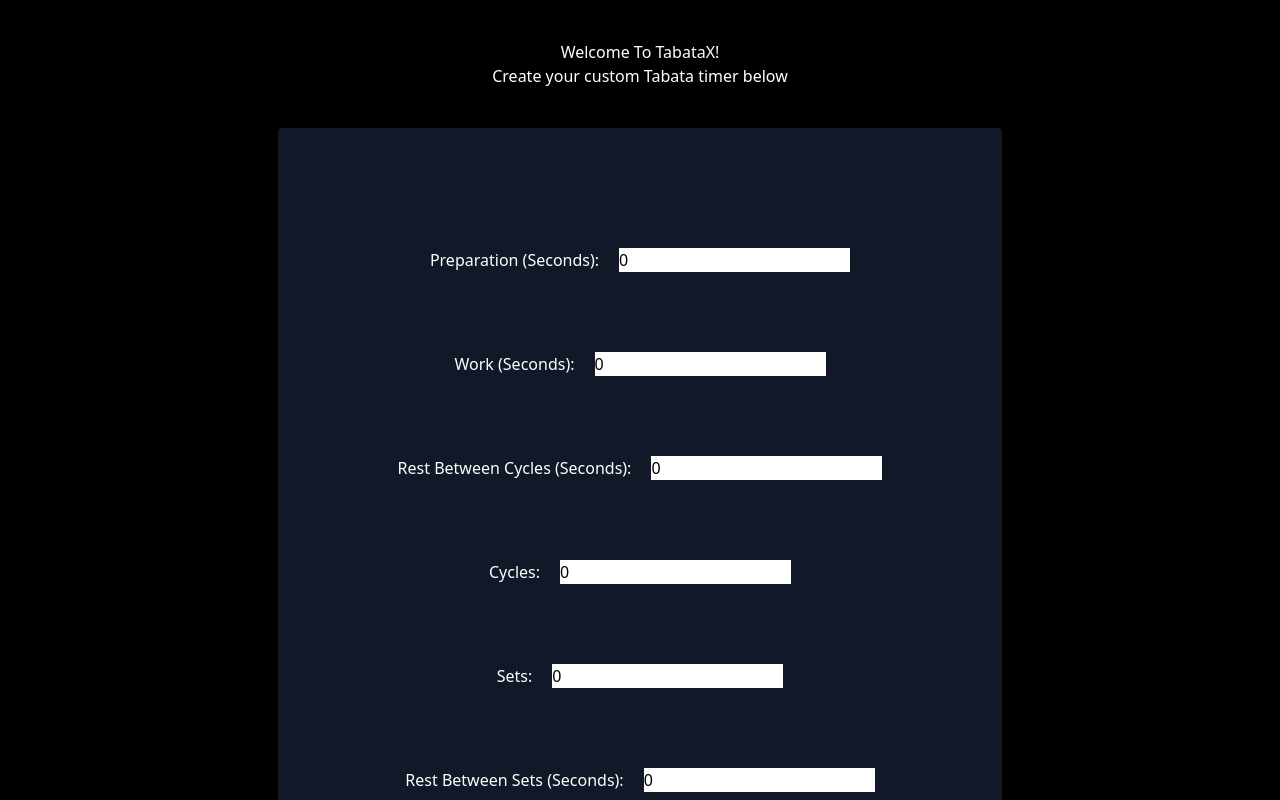
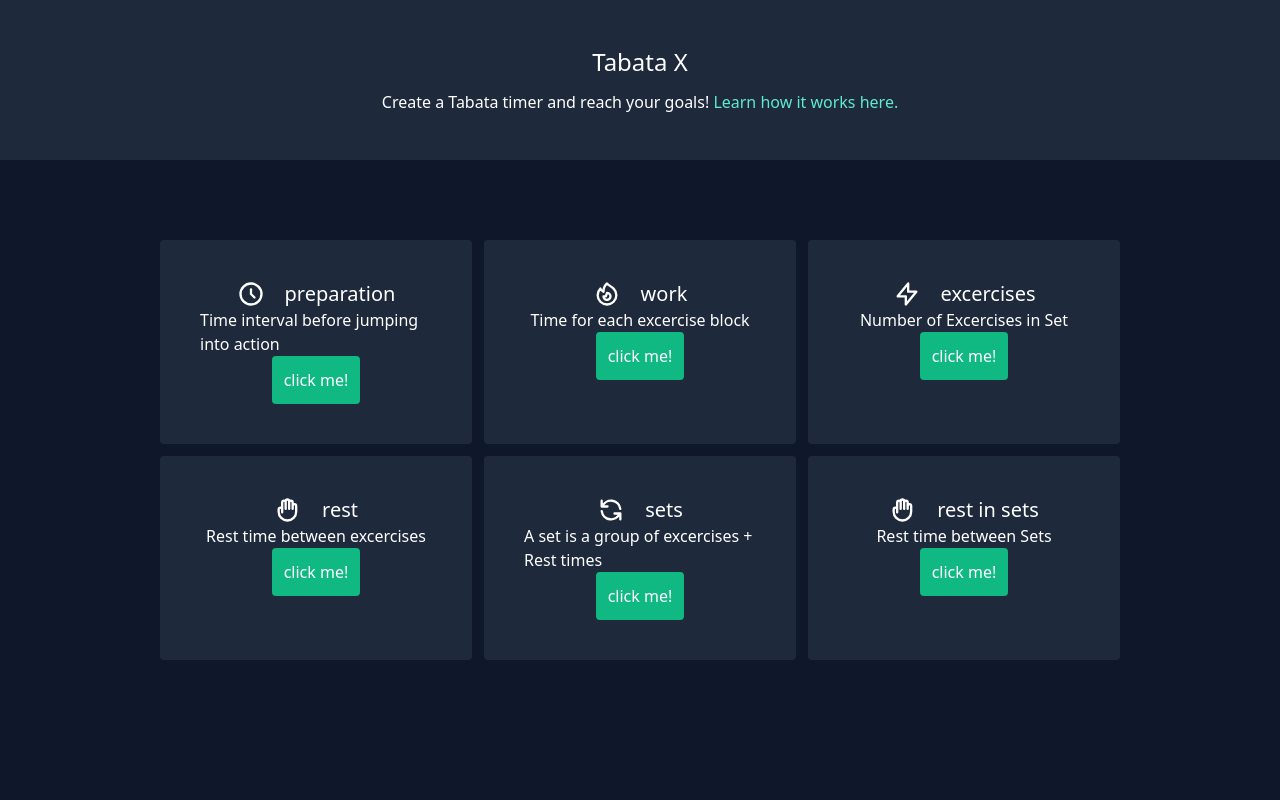
Before and after one commit to falvarezco/upfiit, a React (Vite) app: page / in a window 1280 px wide. Shown: the top 800 px of the page. Built offline with nearby package versions, Linux system fonts and the light colour scheme.

Commit message:
Initial Steps to Design Layout Addition

```diff
--- a/package.json
+++ b/package.json
@@ -19,6 +19,7 @@
     "tailwindcss": "^3.0.24"
   },
   "dependencies": {
+    "@heroicons/react": "^1.0.6",
     "@reduxjs/toolkit": "^1.8.1",
     "@types/react-router-dom": "^5.3.3",
     "formik": "^2.2.9",
--- a/src/App.tsx
+++ b/src/App.tsx
@@ -1,15 +1,16 @@
-import {Component, FC, ReactNode} from 'react';
 import {
   Routes,
   Route,
 } from "react-router-dom";
 import Config from './pages/Config'
+import TabataCounter from './pages/TabataCounter'
 
 
 const App = () => {
   return (
     <Routes>
       <Route path="/" element={<Config/>}/>
+      <Route path="/counter" element={<TabataCounter/>}/>
     </Routes>
   );
 }
--- /dev/null
+++ b/src/components/ConfigCard.tsx
@@ -0,0 +1,47 @@
+import {FC} from 'react';
+import {
+  ClockIcon,
+  FireIcon,
+  LightningBoltIcon,
+  HandIcon,
+  RefreshIcon,
+} from '@heroicons/react/outline';
+
+interface ConfigCardProps {
+  icon: string;
+  title: string,
+  description: string,
+  onUpdate: Function,
+}
+
+const getIconComponent = (icon: string) => {
+  switch (icon) {
+    case 'clock':
+      return <ClockIcon className='h-7x w-7 text-white'/>
+    case 'fire':
+      return <FireIcon className='h-7x w-7 text-white'/>
+    case 'lightning':
+      return <LightningBoltIcon className='h-7x w-7 text-white'/>
+    case 'hand':
+      return <HandIcon className='h-7x w-7 text-white'/>
+    case 'refresh':
+      return <RefreshIcon className='h-7x w-7 text-white'/>
+    default:
+      return;
+  }
+}
+
+const ConfigCard: FC<ConfigCardProps> = ({icon, title, description, onUpdate}): JSX.Element => {
+  return (
+    <div className="w-auto p-10 flex flex-col items-center bg-slate-800 rounded">
+      <header className='flex'>
+        {getIconComponent(icon)}
+        <h1 className="text-white text-xl ml-5">{title}</h1>
+      </header>
+      <p className='text-white'>{description}</p>
+      <button className='text-white rounded hover:bg-emerald-700 bg-emerald-500 p-3 transition ease-in-out delay-50 cursor-pointer' onClick={() => onUpdate(title)}>click me!</button>
+    </div>
+  )
+}
+
+export default ConfigCard;
--- a/src/index.html
+++ b/src/index.html
@@ -5,8 +5,8 @@
     <title>TabataX</title>
     <link rel="stylesheet" href="./main.css">
   </head>
-  <body class="bg-white dark:bg-black">
-    <div id="app"></div>
+  <body class="bg-white dark:bg-slate-900">
+    <div id="app" class="h-screen"></div>
     <script type="module" src="index.tsx"></script>
   </body>
 </html>
--- a/src/pages/Config.tsx
+++ b/src/pages/Config.tsx
@@ -1,4 +1,44 @@
 import { Formik, Form, Field } from 'formik';
+import ConfigCard from '../components/ConfigCard';
+
+interface ConfigCardData {
+  title: string,
+  icon: string,
+  description: string,
+}
+
+const CARDS: ConfigCardData[] = [
+  {
+    title: 'preparation',
+    icon: 'clock',
+    description: 'Time interval before jumping into action',
+  },
+  {
+    title: 'work',
+    icon: 'fire',
+    description: 'Time for each excercise block',
+  },
+  {
+    title: 'excercises',
+    icon: 'lightning',
+    description: 'Number of Excercises in Set',
+  },
+  {
+    title: 'rest',
+    icon: 'hand',
+    description: 'Rest time between excercises',
+  },
+  {
+    title: 'sets',
+    icon: 'refresh',
+    description: 'A set is a group of excercises + Rest times',
+  },
+  {
+    title: 'rest in sets',
+    icon: 'hand',
+    description: 'Rest time between Sets',
+  }
+]
 
 const Config = () => {
   const initialForm = {
@@ -11,43 +51,49 @@
     coolDown: 0,
   }
   const handleSubmit = (values, setSubmitting) => console.log(values);
+  const onHandleCardUpdate = (type: string) => console.log(type)
   return (
-    <div className='flex items-center flex-col'>
-      <div className="m-10 flex flex-col items-center">
-        <h1 className='text-white text-bold'>Welcome To TabataX!</h1>
-        <h4 className='text-white'>Create your custom Tabata timer below</h4>
+    <div className='flex items-center h-inherit flex-col'>
+      <header className="w-full dark:bg-slate-800 h-40 flex items-center justify-center">
+        <div className='flex flex-col items-center'>
+          <h1 className='text-white text-bold text-2xl mb-3'>Tabata X</h1>
+          <h4 className='text-white'>Create a Tabata timer and reach your goals! <a className='text-teal-300 cursor-pointer hover:underline'>Learn how it works here.</a></h4>
+        </div>
+      </header>
+      <div className='m-20 w-9/12 grid grid-cols-3 gap-3'>
+        {CARDS.map(card => <ConfigCard {...card} onUpdate={onHandleCardUpdate}/>)}
       </div>
-      <Formik initialValues={initialForm} onSubmit={handleSubmit}>
+      {/* <Formik initialValues={initialForm} onSubmit={handleSubmit}>
         {({isSubmitting}) => (
           <Form>
-            <div className='w-100 flex flex-col items-center p-20 mb-10 bg-gray-900 rounded'>
+            <div className='w-100 flex flex-col items-center p-20 mb-10 dark:bg-slate-800 rounded'>
               <div className="flex m-10 items-start">
                 <label className="text-white pr-5" htmlFor="preparation">Preparation (Seconds):</label>
-                <Field type="number" id="preparation" name="preparation" />
+                <Field type="number" min="0" id="preparation" name="preparation" />
               </div>
               <div className="flex m-10 items-start">
                 <label className="text-white pr-5" htmlFor="preparation">Work (Seconds):</label>
-                <Field type="number" id="work" name="work" />
+                <Field type="number" min="1" value="1" id="work" name="work" />
               </div>
               <div className="flex m-10 items-start">
                 <label className="text-white pr-5" htmlFor="preparation">Rest Between Cycles (Seconds):</label>
-                <Field type="number" id="restBetweenCycles" name="restBetweenCycles" />
+                <Field type="number" min="0" id="restBetweenCycles" name="restBetweenCycles" />
               </div>
               <div className="flex m-10 items-start">
                 <label className="text-white pr-5" htmlFor="preparation">Cycles:</label>
-                <Field type="number" id="cycles" name="cycles" />
+                <Field type="number" min="0" id="cycles" name="cycles" />
               </div>
               <div className="flex m-10 items-start">
                 <label className="text-white pr-5" htmlFor="preparation">Sets:</label>
-                <Field type="number" id="sets" name="sets" />
+                <Field type="number" min="1" value="1" id="sets" name="sets" />
               </div>
               <div className="flex m-10 items-start">
                 <label className="text-white pr-5" htmlFor="preparation">Rest Between Sets (Seconds):</label>
-                <Field type="number" id="restBetweenSets" name="restBetweenSets" />
+                <Field type="number" min="0" id="restBetweenSets" name="restBetweenSets" />
               </div>
               <div className="flex m-10 items-start">
                 <label className="text-white pr-5" htmlFor="preparation">Cool Down (Seconds):</label>
-                <Field type="number" id="coolDown" name="coolDown" />
+                <Field type="number" min="0" id="coolDown" name="coolDown" />
               </div>
               <button className='text-white rounded hover:bg-emerald-700 bg-emerald-500 p-5 transition ease-in-out delay-50 cursor-pointer' type="submit" disabled={isSubmitting}>
                 Start Tabata!
@@ -55,7 +101,7 @@
             </div>
           </Form>
         )}
-      </Formik>
+      </Formik> */}
     </div>
   )
 }
--- /dev/null
+++ b/src/pages/TabataCounter.tsx
@@ -0,0 +1,15 @@
+
+const TabataCounter = () => {
+  return (
+    <div className='w-100 h-1/2 flex flex-row items-center content-between space-x-4 p-5 bg-gray-900 rounded h-full'>
+      <div className="bg-gray-700 w-5/6">
+        <h1 className="text-white">Prepare</h1>
+      </div>
+      <div className="bg-gray-700 w-1/6">
+        <h1 className="text-white">Work:</h1>
+      </div>
+    </div>
+  )
+}
+
+export default TabataCounter;
```
Also changed, not shown: 1 other file (tests, documents, lock files or other folders).
